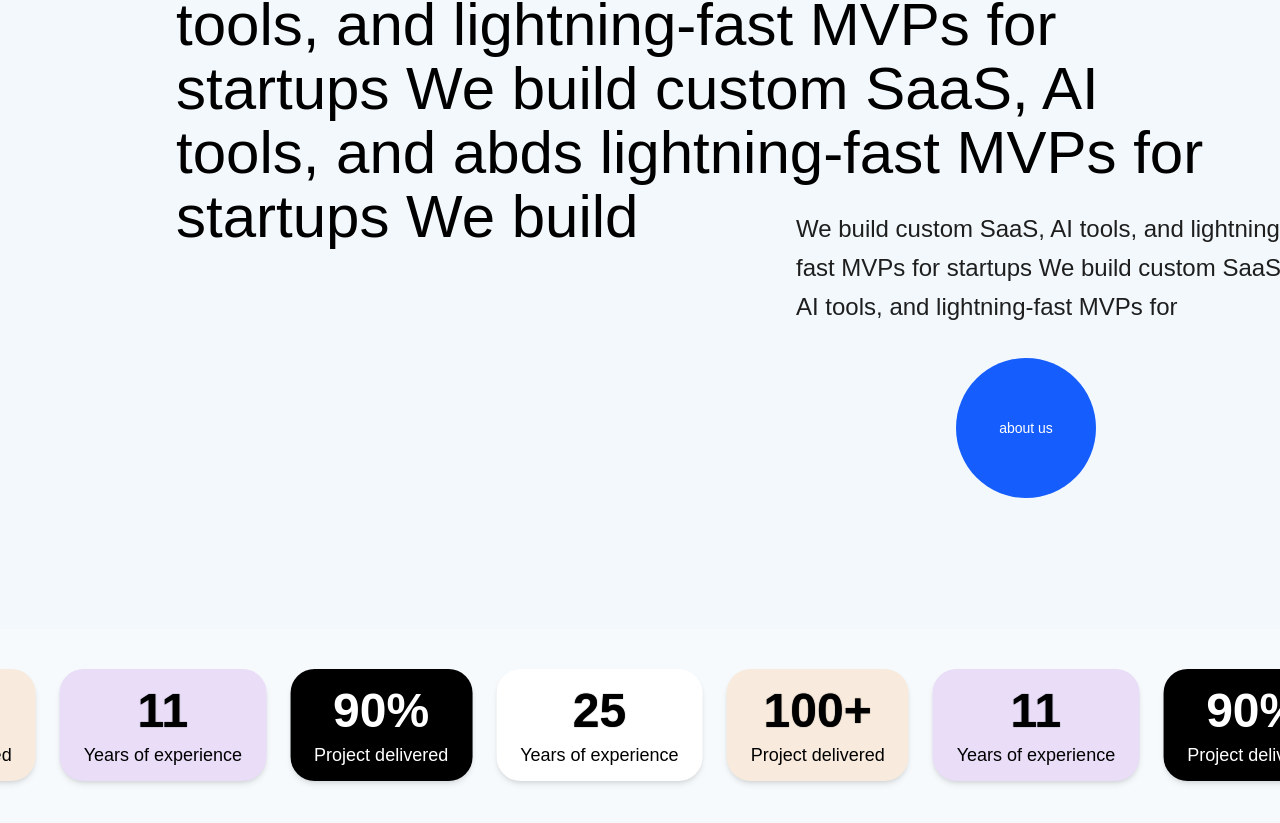
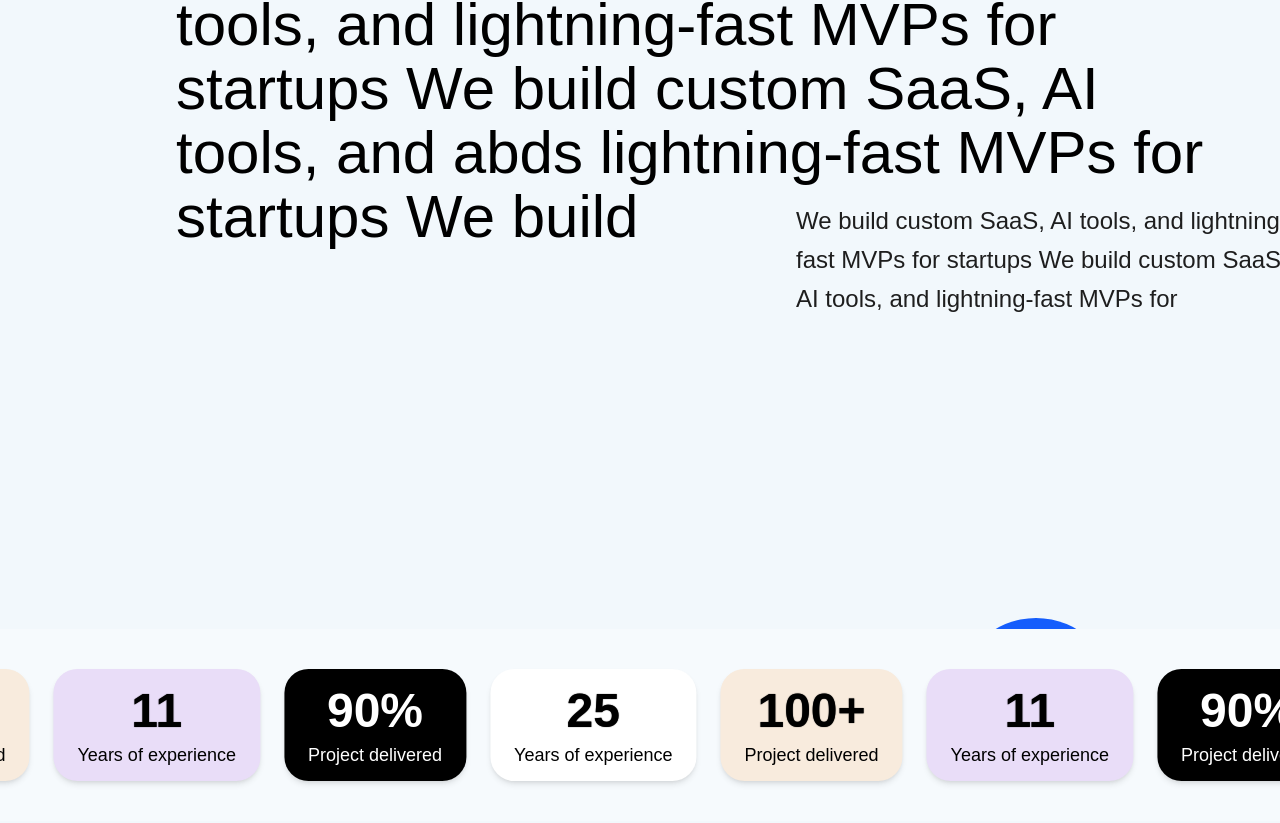
Before and after one commit to rashmikaz/forge, a Next.js app: page / in a window 1280 px wide. Shown: the part 1031-1854 px from the top of the page. Built offline with nearby package versions, Linux system fonts and the light colour scheme; a web font is replaced by a local one.

Commit message:
add animation for button

```diff
--- a/src/app/intro/page.jsx
+++ b/src/app/intro/page.jsx
@@ -1,44 +1,52 @@
-import React from "react";
-import Button from "../components/Button";
+import React, { useEffect } from "react";
+import { motion, useMotionValue, useSpring } from "framer-motion";
 
 const Intro = () => {
+  const y = useMotionValue(0);
+
+  const smoothY = useSpring(y, { stiffness: 100, damping: 25 });
+
+  useEffect(() => {
+    const handleScroll = () => {
+      const scrollTop = window.scrollY;
+
+      y.set(-scrollTop * 0.25);
+    };
+
+    window.addEventListener("scroll", handleScroll);
+
+    return () => {
+      window.removeEventListener("scroll", handleScroll);
+    };
+  }, [y]);
+
   return (
-    <>
-      <div className="pt-25 pl-44 pr-44">
+    <div className="pt-25 pl-44 pr-44 h-[2000px]">
       <h1 className="w-270 text-6xl leading-16">
-          <span className="ml-60">We build </span>custom SaaS, AI tools, and
-          lightning-fast MVPs for startups We build custom SaaS, AI tools, and
-          abds lightning-fast MVPs for startups We build
+        <span className="ml-60">We build </span>
+        custom SaaS, AI tools, and lightning-fast MVPs for startups We build
+        custom SaaS, AI tools, and abds lightning-fast MVPs for startups We
+        build
       </h1>
-        <div className="ml-155 relative bottom-10">
+
+      <div className="ml-155 relative bottom-12 ">
         <p className="w-128 text-2xl pb-8 text-[#1E1E1E] leading-relaxed">
           We build custom SaaS, AI tools, and lightning-fast MVPs for startups
           We build custom SaaS, AI tools, and lightning-fast MVPs for
         </p>
       </div>
 
-        <div className="ml-195 relative bottom-10">
-          <div className="pb-10">
+      <motion.div style={{ y: smoothY }} className="ml-195">
         <div
-              className="
-            w-35 h-35
-            rounded-full
-            bg-blue-600
-            text-white
-            text-sm
-            flex items-center justify-center
-            transition-all duration-300
-            hover:bg-[#22262C]
-            hover:translate-y-[-10px]
-            hover:shadow-lg
-          "
+          className="pb-10 bg-blue-600
+            text-white w-40 h-40
+            rounded-full text-sm
+            flex items-center justify-center relative top-55"
         >
-              about us
+          About Us
         </div>
+      </motion.div>
     </div>
-        </div>
-      </div>
-    </>
   );
 };
 
```
Lines whose indentation alone changed are shown as unchanged.
